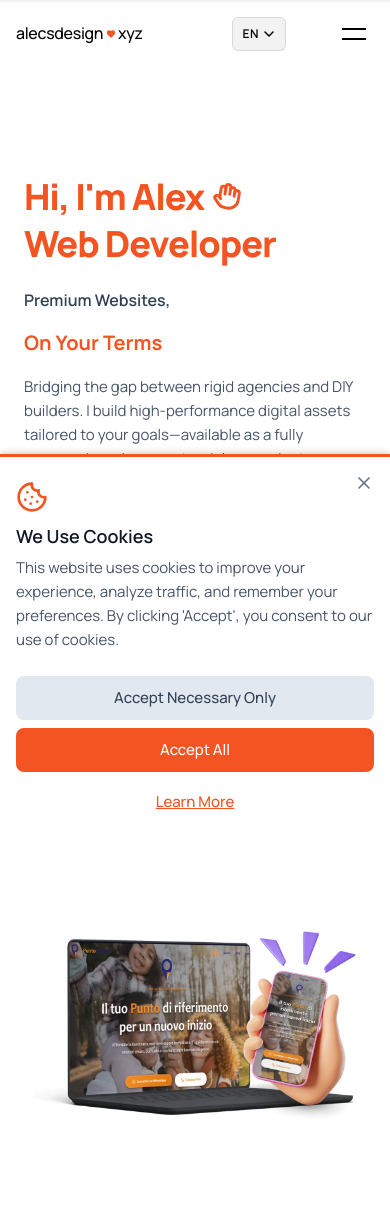
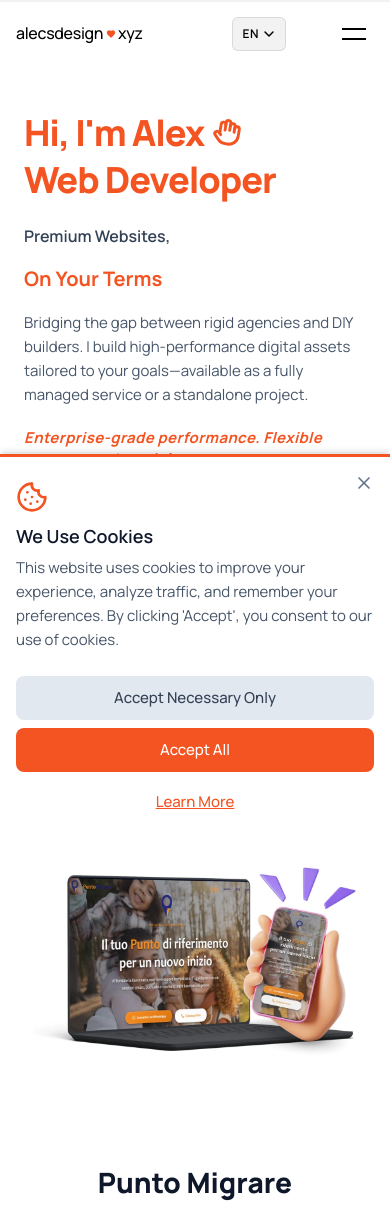
Before and after one commit to ZaZza402/alecsdesign, a React (Vite) app: page / in a window 390 px wide. Shown: the top 1209 px of the page. Built offline with nearby package versions, Linux system fonts and the light colour scheme.

Commit message:
fix: reduce portfolio item spacing on mobile

```diff
--- a/src/sections/HeroSection.css
+++ b/src/sections/HeroSection.css
@@ -13,7 +13,7 @@
 
 @media (max-width: 1024px) {
   .hero-section {
-    padding-top: 6rem;
+    padding-top: 2rem;
     min-height: auto;
     padding-bottom: 4rem;
   }
--- a/src/sections/PortfolioSection.css
+++ b/src/sections/PortfolioSection.css
@@ -1,5 +1,5 @@
 .portfolio-section {
-  padding: 4rem 1.5rem;
+  padding: 2rem 1.5rem;
   /* Create overlap with Hero section for continuity */
   margin-top: -250px;
   padding-top: calc(4rem + 250px);
@@ -136,7 +136,11 @@
 /* Mobile Optimization - 1 Column Layout */
 @media (max-width: 768px) {
   .portfolio-container {
-    gap: 4rem;
+    gap: 2rem;
+  }
+
+  .portfolio-footer {
+    margin-top: 0;
   }
 
   .portfolio-item,
```
